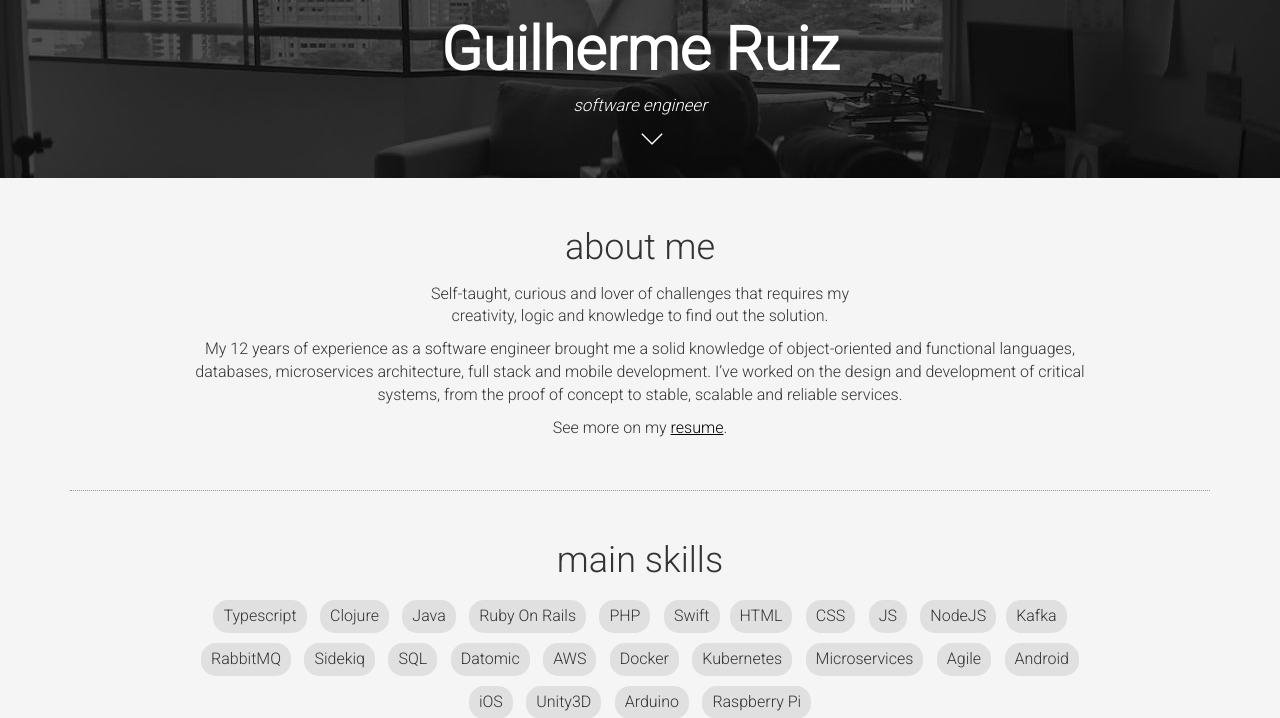
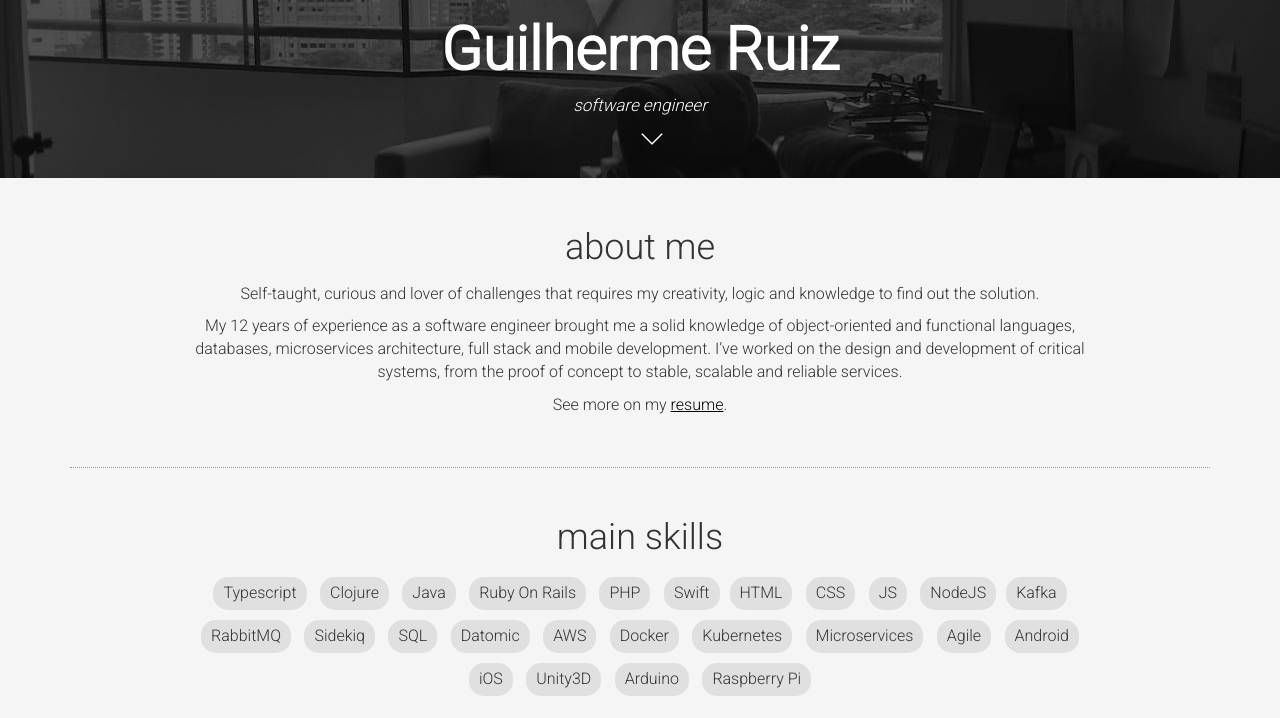
Before and after one commit to guiruiz/website, a plain HTML site: page index.html in a window 1280 px wide. Shown: the part 92-810 px from the top of the page. Drawn offline with nearby package versions, Linux system fonts and the light colour scheme; no server answers.

Commit message:
Update index.html

```diff
--- a/index.html
+++ b/index.html
@@ -64,7 +64,7 @@
         </div>
         <div class="col-md-10 col-md-offset-1">
            <p>
-             Self-taught, curious and lover of challenges that requires my <br> creativity, logic and knowledge to find out the solution.
+             Self-taught, curious and lover of challenges that requires my creativity, logic and knowledge to find out the solution.
            </p>
            <p>
              My 12 years of experience as a software engineer brought me a solid knowledge of object-oriented and functional languages,
```
